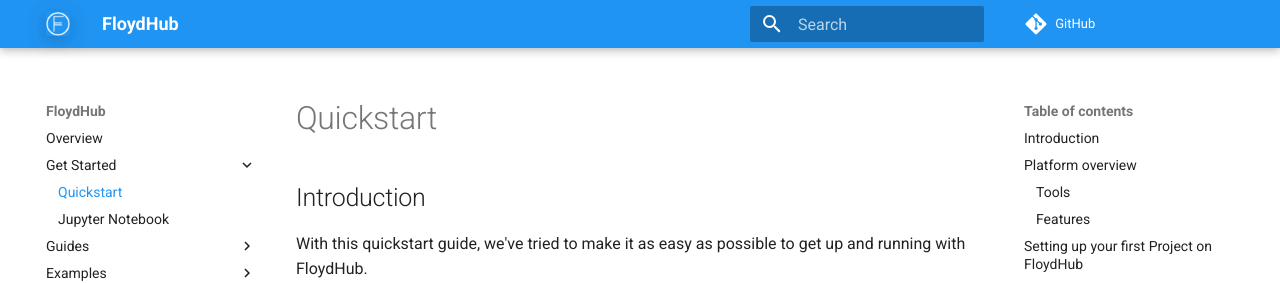
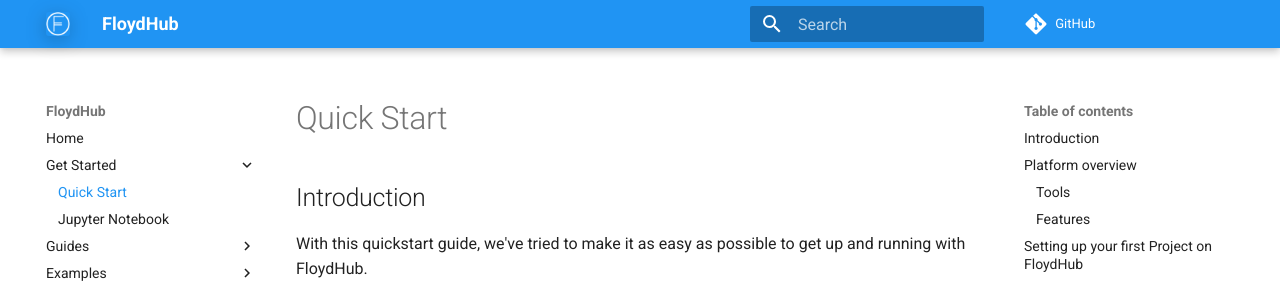
Before and after one commit to floydhub/floyd-docs, an MkDocs documentation site: the page built from docs/getstarted/quick_start.md, in a window 1280 px wide and 900 px high. Shown: the top 283 px of the window. Built offline with MkDocs 1.6.1 and Material for MkDocs 9.7.7, drawn with Linux system fonts in a browser that asks for light colours; comment, search, counter and statistics services are not loaded; old or Windows-style settings are respelled for this version of MkDocs.

Commit message:
Update mkdocs.yml

```diff
--- a/mkdocs.yml
+++ b/mkdocs.yml
@@ -3,9 +3,9 @@
 site_author: FloydHub Team
 repo_url: https://github.com/floydhub/floyd-docs
 pages:
-    - Overview: index.md
+    - Home: index.md
     - Get Started:
-        - 'Quickstart': getstarted/quick_start.md
+        - 'Quick Start': getstarted/quick_start.md
         - 'Jupyter Notebook': getstarted/quick_start_jupyter.md
     - Guides:
         - Basics:
```
